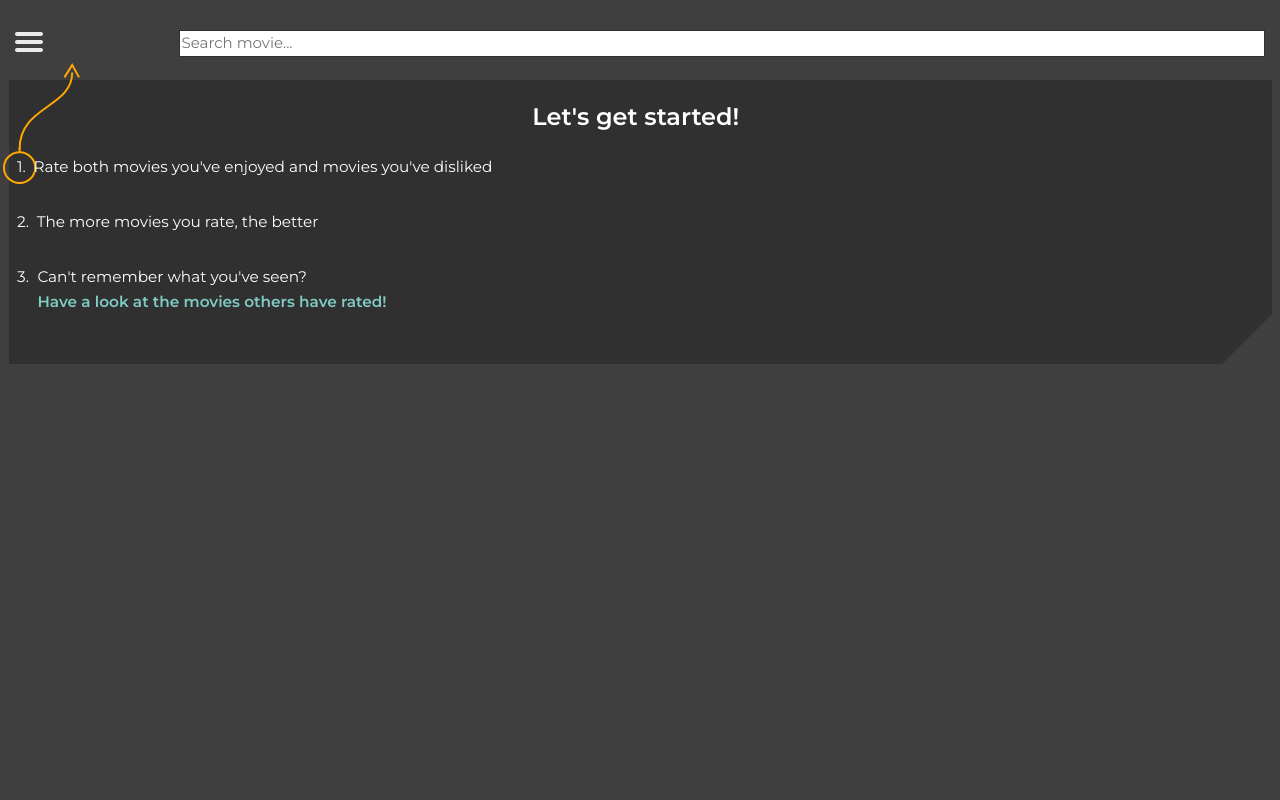
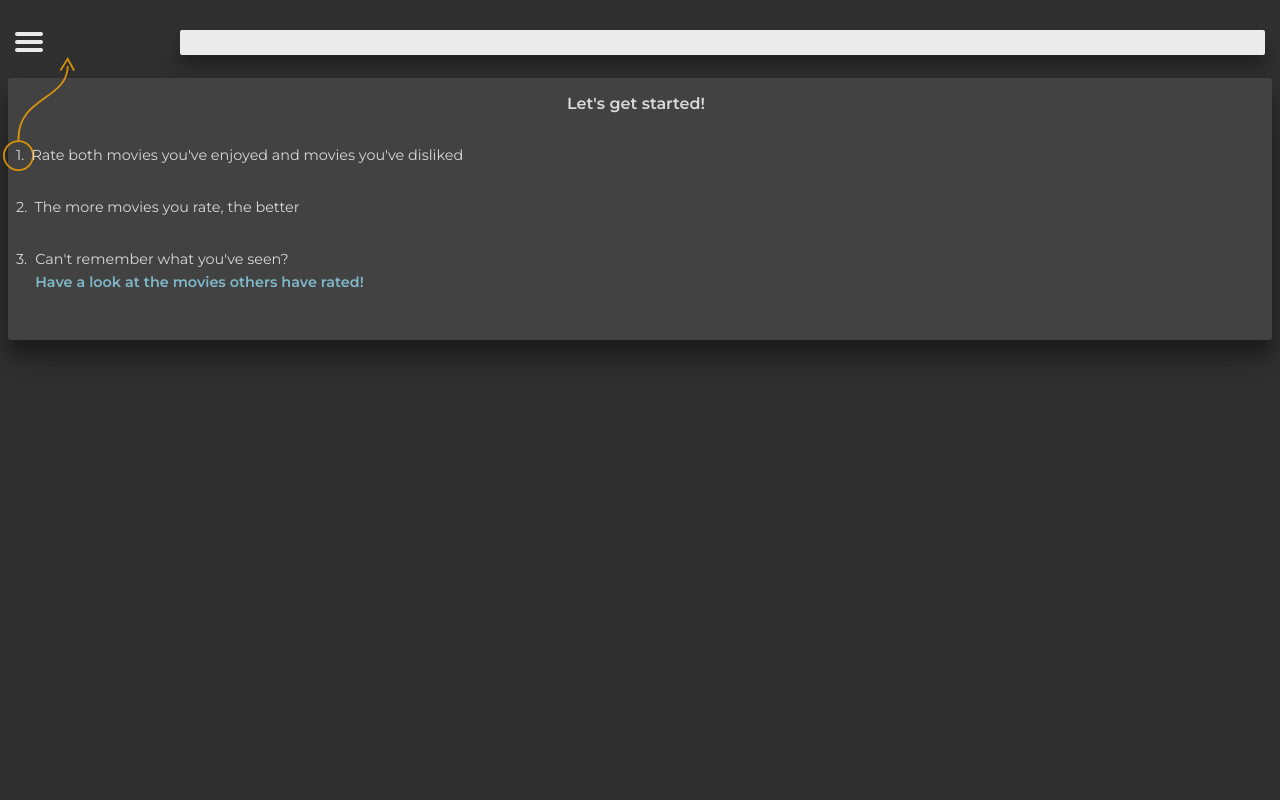
Before and after one commit to benjaminleon/advicer, a Django app: page / in a window 1280 px wide. Run offline with Django 3.2, Linux system fonts and the light colour scheme; the visitor is signed in with stand-in values (Sample User, id 1); data comes from the database, SQL or seed files in the repository; data that the repository does not hold is empty.

Commit message:
Update front end to look more like the design w.r.t - Color - Font sizes - Drop shadows
Affected pages: login, sign up, index and search

```diff
--- a/tips/static/tips/style.css
+++ b/tips/static/tips/style.css
@@ -3,7 +3,7 @@
 body {
     font-family: 'Montserrat', sans-serif;
     color: white;
-    background: #3f3f3f;
+    background: #303030;
 }
 
 p {
@@ -36,7 +36,16 @@ header {
 
 #search_bar input {
     width: 100%;
-    border: 1px solid #303030;
+}
+
+#search_box {
+    border-radius: 2px;
+    border: 0;
+    background: rgba(255, 255, 255, 0.9);
+    box-shadow: 0px 12px 20px
+                rgba(0, 0, 0, 0.2),
+                0px 9px 12px
+                rgba(0, 0, 0, 0.15);
 }
 
 .section {
@@ -44,17 +53,22 @@ header {
     margin: 0.5em;
     padding-right: 0.5em;
     padding-bottom: 4em;
-    font-size: 17px;
-    background-color: #303030;
+    font-size: 16px;
+    background-color: #424242;
+    border-radius: 3px;
+    box-shadow: 0px 15px 12px
+                rgba(0, 0, 0, 0.22),
+                0px 19px 38px
+                rgba(0, 0, 0, 0.3);
 }
 
 .headline {
     position: relative;
     top: 1em;
     text-align: center;
-    font-weight: 800;
-    font-size: 24px;
-    line-height: 26px;
+    font-weight: bold;
+    line-height: 20px;
+    opacity: 0.8;
 }
 
 #guide_arrow {
@@ -69,6 +83,7 @@ header {
     top: 2em;
     left: 0.5em;
     margin-right: 0.5em;
+    opacity: 0.8;
 }
 
 .step_1 {
@@ -102,7 +117,8 @@ header {
 }
 
 .section #popular {
-    color: #80CBC4;
+    color: #99E7FF;
+    opacity: 0.9;
     font-weight: 600;
     text-decoration: none;
 }
@@ -127,8 +143,8 @@ header {
 }
 
 #login_message {
-    font-size: 20px;
-    font-weight: 600;
+    font-size: 16px;
+    font-weight: bold;
     margin: 2em auto;
 }
 
@@ -139,7 +155,8 @@ header {
 
 #account, #password {
     text-align: left;
-    font-size: 14px;
+    font-size: 16px;
+    opacity: 0.7;
 }
 
 .login_signup_btns {
@@ -158,6 +175,7 @@ header {
     border: none;
     background-color: 288BFF;
     color: white;
+    opacity: 0.9;
     cursor: pointer;
 }
 
@@ -172,11 +190,15 @@ header {
 }
 
 #forgot_pw {
-    font-size: 10px;
     text-decoration: none;
-    color: b8b8b8;
+    opacity: 0.4;
 }
 
+/************** Sign up view *************/
+#signup_error {
+    color: rgb(255, 36, 36);
+    font-weight: bold;
+}
 
 /************* Search results ************/
 
--- a/tips/templates/tips/base.html
+++ b/tips/templates/tips/base.html
@@ -21,7 +21,7 @@
             </nav>
 
             <form action="{% url 'tips:search_results' %}" method="get" id="search_bar">
-                <input name="q" type="text" placeholder="Search movie..." >
+                <input name="q" type="text" id="search_box">
             </form>
         </header>
         {% block content %}
--- a/tips/templates/tips/index.html
+++ b/tips/templates/tips/index.html
@@ -35,7 +35,7 @@
                     </div>
                 </div>
             </div>
-            <img src="{% static 'tips/images/triangle.svg' %}" id="triangle">
+            <!--<img src="{% static 'tips/images/triangle.svg' %}" id="triangle">-->
 
         </div>
 
```
Also changed, not shown: accounts/templates/signup.html (+20 -6 lines), tips/static/tips/images/triangle.svg.
